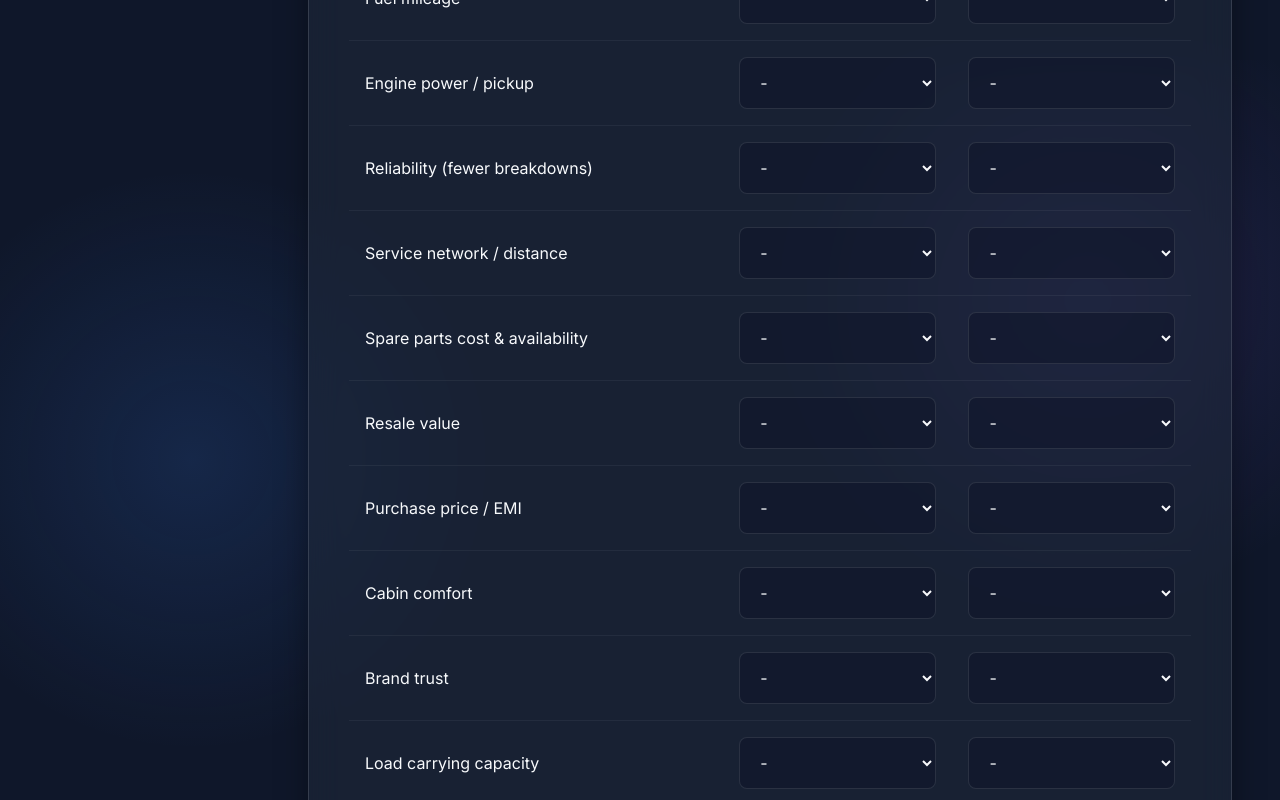
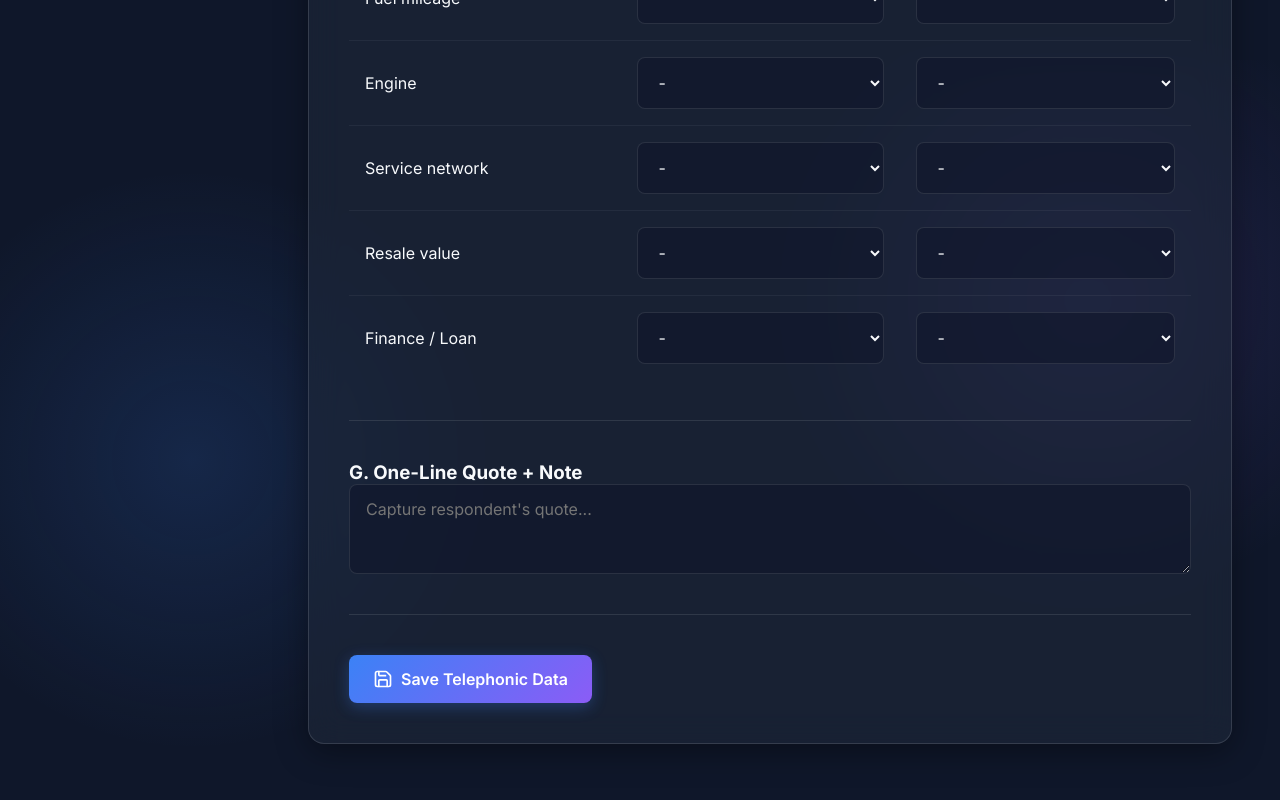
Before and after one commit to Ratnawat-01/eicherstudy, a React (Vite) app: page /#/form/telephonic in a window 1280 px wide. Shown: the part 1540-2340 px from the top of the page. After the commit the page ends 2316 px from the top, so only its background shows below. Built offline with nearby package versions, Linux system fonts and the light colour scheme.

Commit message:
feat: shorten Telephonic Interview attributes list to 5 items

```diff
--- a/src/pages/Dashboard.jsx
+++ b/src/pages/Dashboard.jsx
@@ -16,15 +16,10 @@ const CHART_COLORS = [
 // ── All 10 telephonic attribute column names (as stored in Sheets) ────────────
 const TELEPHONIC_ATTRS = [
   { label: 'Fuel Mileage',    imp: 'Fuel Mileage – Importance',     sc: 'Fuel Mileage – Score' },
-  { label: 'Engine Power',    imp: 'Engine Power – Importance',     sc: 'Engine Power – Score' },
-  { label: 'Reliability',     imp: 'Reliability – Importance',      sc: 'Reliability – Score' },
+  { label: 'Engine',          imp: 'Engine – Importance',           sc: 'Engine – Score' },
   { label: 'Service Network', imp: 'Service Network – Importance',  sc: 'Service Network – Score' },
-  { label: 'Spare Parts',     imp: 'Spare Parts – Importance',      sc: 'Spare Parts – Score' },
   { label: 'Resale Value',    imp: 'Resale Value – Importance',     sc: 'Resale Value – Score' },
-  { label: 'Purchase Price',  imp: 'Purchase Price – Importance',   sc: 'Purchase Price – Score' },
-  { label: 'Cabin Comfort',   imp: 'Cabin Comfort – Importance',    sc: 'Cabin Comfort – Score' },
-  { label: 'Brand Trust',     imp: 'Brand Trust – Importance',      sc: 'Brand Trust – Score' },
-  { label: 'Load Capacity',   imp: 'Load Capacity – Importance',    sc: 'Load Capacity – Score' },
+  { label: 'Finance / Loan',  imp: 'Finance/Loan – Importance',     sc: 'Finance/Loan – Score' },
 ];
 
 // ── All 15 in-person attribute column names (as stored in Sheets) ─────────────
@@ -49,13 +44,10 @@ const IN_PERSON_ATTRS = [
 // ── Combined: 8 common attributes (matching labels that exist in both) ────────
 const COMBINED_ATTRS = [
   { label: 'Fuel Mileage / Economy', telImp: 'Fuel Mileage – Importance',    telSc: 'Fuel Mileage – Score',    ipImp: 'Fuel Economy – Importance',    ipSc: 'Fuel Economy – Score' },
-  { label: 'Engine Power',           telImp: 'Engine Power – Importance',    telSc: 'Engine Power – Score',    ipImp: 'Engine Power – Importance',    ipSc: 'Engine Power – Score' },
-  { label: 'Reliability',            telImp: 'Reliability – Importance',     telSc: 'Reliability – Score',     ipImp: 'Reliability – Importance',     ipSc: 'Reliability – Score' },
+  { label: 'Engine',                 telImp: 'Engine – Importance',          telSc: 'Engine – Score',          ipImp: 'Engine Power – Importance',    ipSc: 'Engine Power – Score' },
   { label: 'Service Network',        telImp: 'Service Network – Importance', telSc: 'Service Network – Score', ipImp: 'Service Network – Importance', ipSc: 'Service Network – Score' },
-  { label: 'Spare Parts',            telImp: 'Spare Parts – Importance',     telSc: 'Spare Parts – Score',     ipImp: 'Spare Parts – Importance',     ipSc: 'Spare Parts – Score' },
   { label: 'Resale Value',           telImp: 'Resale Value – Importance',    telSc: 'Resale Value – Score',    ipImp: 'Resale Value – Importance',    ipSc: 'Resale Value – Score' },
-  { label: 'Cabin Comfort',          telImp: 'Cabin Comfort – Importance',   telSc: 'Cabin Comfort – Score',   ipImp: 'Cabin Comfort – Importance',   ipSc: 'Cabin Comfort – Score' },
-  { label: 'Brand Trust',            telImp: 'Brand Trust – Importance',     telSc: 'Brand Trust – Score',     ipImp: 'Brand Trust – Importance',     ipSc: 'Brand Trust – Score' },
+  { label: 'Finance / EMI / Loan',   telImp: 'Finance/Loan – Importance',    telSc: 'Finance/Loan – Score',    ipImp: 'Finance/EMI – Importance',      ipSc: 'Finance/EMI – Score' },
 ];
 
 // ─── Helper: compute average of a numeric column in a list of rows ────────────
@@ -401,7 +393,7 @@ function Dashboard() {
               <div style={{ marginBottom: '0.75rem' }}>
                 <div style={{ display: 'flex', alignItems: 'center', gap: '0.5rem', marginBottom: '0.25rem' }}>
                   <span style={{ width: 10, height: 10, borderRadius: '50%', background: 'rgba(16,185,129,1)', display: 'inline-block' }}></span>
-                  <h3 style={{ margin: 0, fontSize: '1rem' }}>📞 Telephonic (10 Attributes)</h3>
+                  <h3 style={{ margin: 0, fontSize: '1rem' }}>📞 Telephonic (5 Attributes)</h3>
                 </div>
                 <p style={{ color: 'var(--text-secondary)', fontSize: '0.78rem', margin: 0 }}>Solid = Importance &nbsp;|&nbsp; Dashed = Brand Score</p>
               </div>
@@ -442,7 +434,7 @@ function Dashboard() {
               <div style={{ marginBottom: '0.75rem' }}>
                 <div style={{ display: 'flex', alignItems: 'center', gap: '0.5rem', marginBottom: '0.25rem' }}>
                   <span style={{ width: 10, height: 10, borderRadius: '50%', background: 'rgba(99,102,241,1)', display: 'inline-block' }}></span>
-                  <h3 style={{ margin: 0, fontSize: '1rem' }}>📊 Combined Comparison (8 Common Attributes)</h3>
+                  <h3 style={{ margin: 0, fontSize: '1rem' }}>📊 Combined Comparison (5 Common Attributes)</h3>
                 </div>
                 <p style={{ color: 'var(--text-secondary)', fontSize: '0.78rem', margin: 0 }}>Overlays both form types — green/blue = Telephonic &nbsp;|&nbsp; amber/purple = In-Person</p>
               </div>
--- a/src/pages/TelephonicForm.jsx
+++ b/src/pages/TelephonicForm.jsx
@@ -4,15 +4,10 @@ import { Save, CheckCircle2 } from 'lucide-react';
 
 const attributes = [
   "Fuel mileage",
-  "Engine power / pickup",
-  "Reliability (fewer breakdowns)",
-  "Service network / distance",
-  "Spare parts cost & availability",
+  "Engine",
+  "Service network",
   "Resale value",
-  "Purchase price / EMI",
-  "Cabin comfort",
-  "Brand trust",
-  "Load carrying capacity"
+  "Finance / Loan"
 ];
 
 function TelephonicForm() {
```
Also changed, not shown: 1 other file (tests, documents, lock files or other folders).
